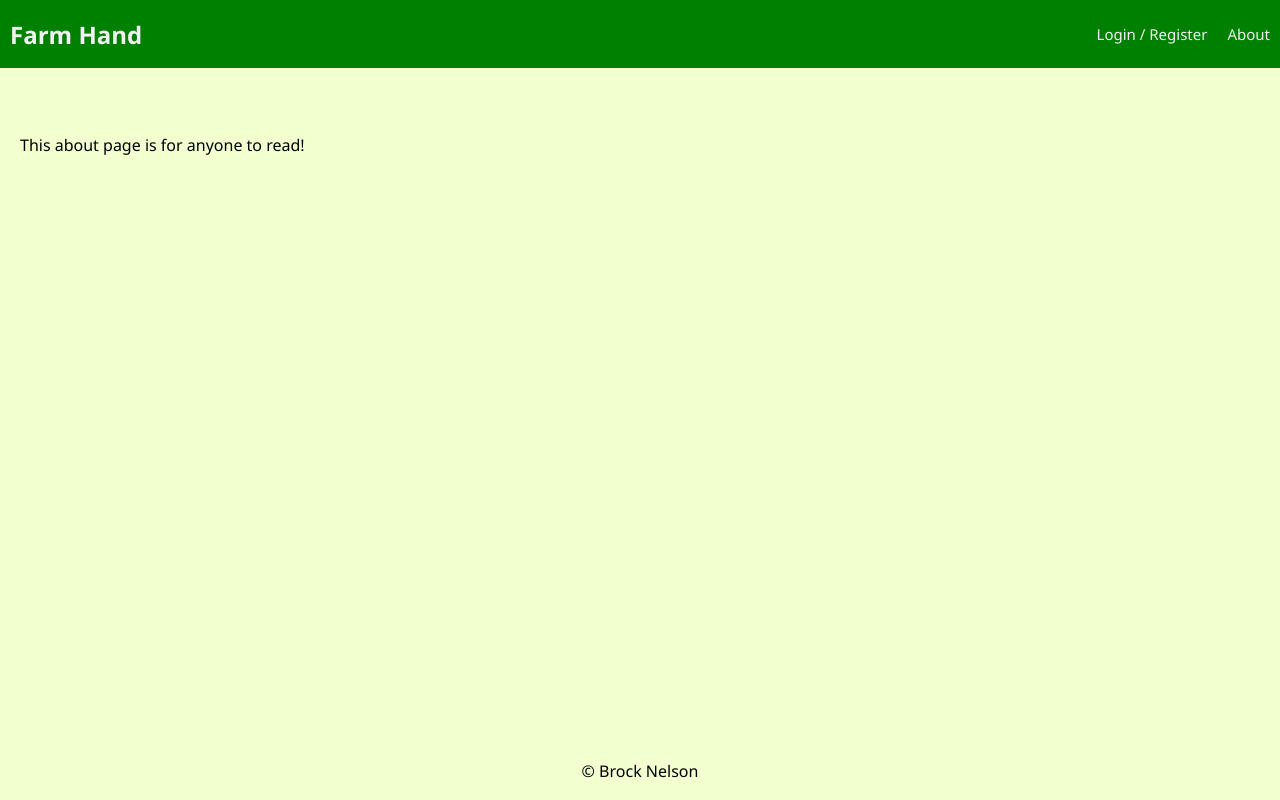
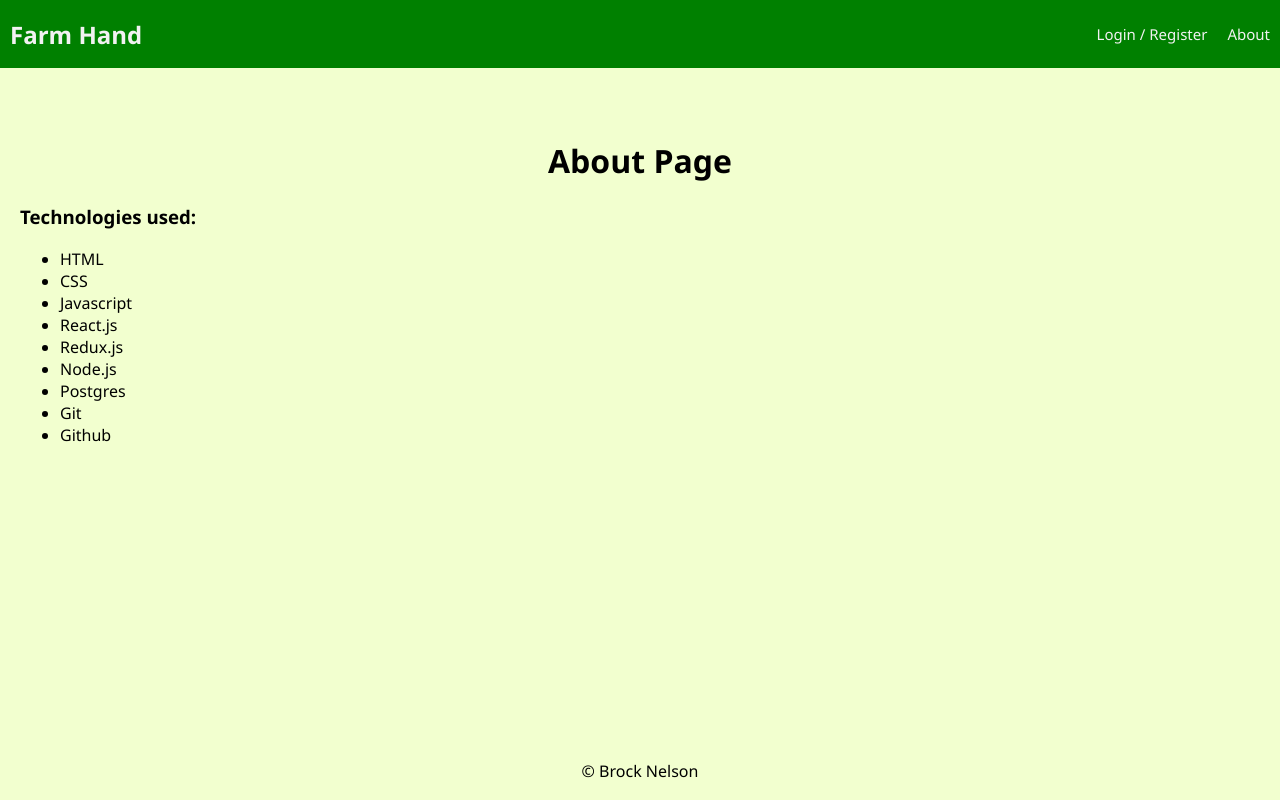
Before and after one commit to IFarmYouEat/FarmHand, a React (Create React App) app: page /#/about in a window 1280 px wide. Built offline with nearby package versions, Linux system fonts and the light colour scheme; no server answers.

Commit message:
grouped by year

```diff
--- /dev/null
+++ b/src/components/AboutPage/AboutPage.css
@@ -0,0 +1,3 @@
+.about-headline{
+    text-align:center;
+}
--- a/src/components/AboutPage/AboutPage.jsx
+++ b/src/components/AboutPage/AboutPage.jsx
@@ -1,4 +1,5 @@
 import React from 'react';
+import './AboutPage.css';
 
 // This is one of our simplest components
 // It doesn't have local state,
@@ -7,9 +8,23 @@ import React from 'react';
 
 function AboutPage() {
   return (
-    <div className="container">
+    <div className="container" >
+      <div className="about-headline">
+        <h1>About Page</h1>
+      </div>
       <div>
-        <p>This about page is for anyone to read!</p>
+        <h3>Technologies used:</h3>
+        <ul>
+          <li>HTML</li>
+          <li>CSS</li>
+          <li>Javascript</li>
+          <li>React.js</li>
+          <li>Redux.js</li>
+          <li>Node.js</li>
+          <li>Postgres</li>
+          <li>Git</li>
+          <li>Github</li>
+        </ul>
       </div>
     </div>
   );
--- a/src/components/App/App.css
+++ b/src/components/App/App.css
@@ -127,7 +127,8 @@ Table
 
 
 .table-wrapper {
-  width: 100%;
+  width: 100vw;
+  margin-top: 5em;
 }
 
 .table {
--- a/src/components/NumberFormatting/PriceFormat.jsx
+++ b/src/components/NumberFormatting/PriceFormat.jsx
@@ -8,5 +8,4 @@ const formattedPrice = new Intl.NumberFormat('en-US', {
     return formattedPrice;
 }
 
-
 export default PriceFormat;
--- /dev/null
+++ b/src/components/SortByYear/SortByYear.css
@@ -0,0 +1,3 @@
+.table-year{
+    text-align: center;
+}
--- /dev/null
+++ b/src/components/SortByYear/SortByYear.jsx
@@ -0,0 +1,60 @@
+import React, { useState, useEffect } from 'react';
+import PriceFormat from '../NumberFormatting/PriceFormat';
+import NumberFormat from '../NumberFormatting/NumberFormat';
+import './SortByYear.css';
+
+function SortByYear({ data }) {
+
+    const [sortedData, setSortedData] = useState([])
+
+    // comb through data to pull out unique years.
+    useEffect(() => {
+        const uniqueYears = [... new Set(data.map(item => item.year))];
+        const sorted = uniqueYears.map(year => ({
+            year,
+            items: data.filter(item => item.year === year)
+        }));
+        setSortedData(sorted)
+    }, [data])
+
+
+
+    console.log('SortByYear result:', sortedData)
+    return (
+
+        <div>
+            {sortedData.map(yearData => (
+                <div key={yearData.year} className="table-wrapper">
+                    <h2 className="table-year">{yearData.year}</h2>
+                    <table className="table">
+                        <thead>
+                            <tr>
+                                <th>Crop</th>
+                                <th>Total Yield</th>
+                                <th>Contracted</th>
+                                <th>Available</th>
+                                <th>Average Price</th>
+                            </tr>
+                        </thead>
+                        <tbody>
+                            {yearData.items.map((item, index) => (
+                                <tr key={index}>
+                                    <td>{item.crop}</td>
+                                    <td><NumberFormat number = {item.yield} /></td>
+                                    <td><NumberFormat number = {item.contracted} /></td>
+                                    <td><NumberFormat number = {item.available} /></td>
+                                    <td><PriceFormat price = {item.average_price} /></td>
+                                </tr>
+                            ))}
+                        </tbody>
+                    </table>
+                </div>
+            ))}
+        </div>
+
+
+
+    )
+}
+
+export default SortByYear;
--- a/src/components/UserPage/UserPage.css
+++ b/src/components/UserPage/UserPage.css
@@ -4,6 +4,7 @@
     align-items: center;
     justify-content: center;
     height: 100%;
+    text-align: center;
 }
 
 .UserPage .btn {
--- a/src/components/UserPage/UserPage.jsx
+++ b/src/components/UserPage/UserPage.jsx
@@ -3,11 +3,12 @@ import { useDispatch, useSelector } from 'react-redux';
 import LogOutButton from '../LogOutButton/LogOutButton';
 import PriceFormat from '../NumberFormatting/PriceFormat';
 import NumberFormat from '../NumberFormatting/NumberFormat';
+import SortByYear from '../SortByYear/SortByYear';
 import './UserPage.css'
 
 function UserPage() {
 
-  const user = useSelector((store) => store.user);
+
   const dispatch = useDispatch();
   const summary = useSelector(store => store.summary);
 
@@ -15,19 +16,15 @@ function UserPage() {
     dispatch({ type: 'FETCH_SUMMARY' })
   }, []);
 
-  console.log(summary);
+
 
   return (
     <div className="UserPage">
-      {/* <div>
-        <h2>Welcome, {user.username}!</h2>
-        <p>Your ID is: {user.id}</p>
-        <LogOutButton className="btn" />
-      </div> */}
       <div>
         <h1>Home Page</h1>
+        <SortByYear data = {summary} />
       </div>
-      <div className="table-wrapper">
+      {/* <div className="table-wrapper">
         <table className="table">
           <thead>
             <tr>
@@ -57,8 +54,8 @@ function UserPage() {
 
           </tbody>
 
-        </table>
-      </div>
+        </table> */}
+      {/* </div> */}
 
     </div>
   );
```
